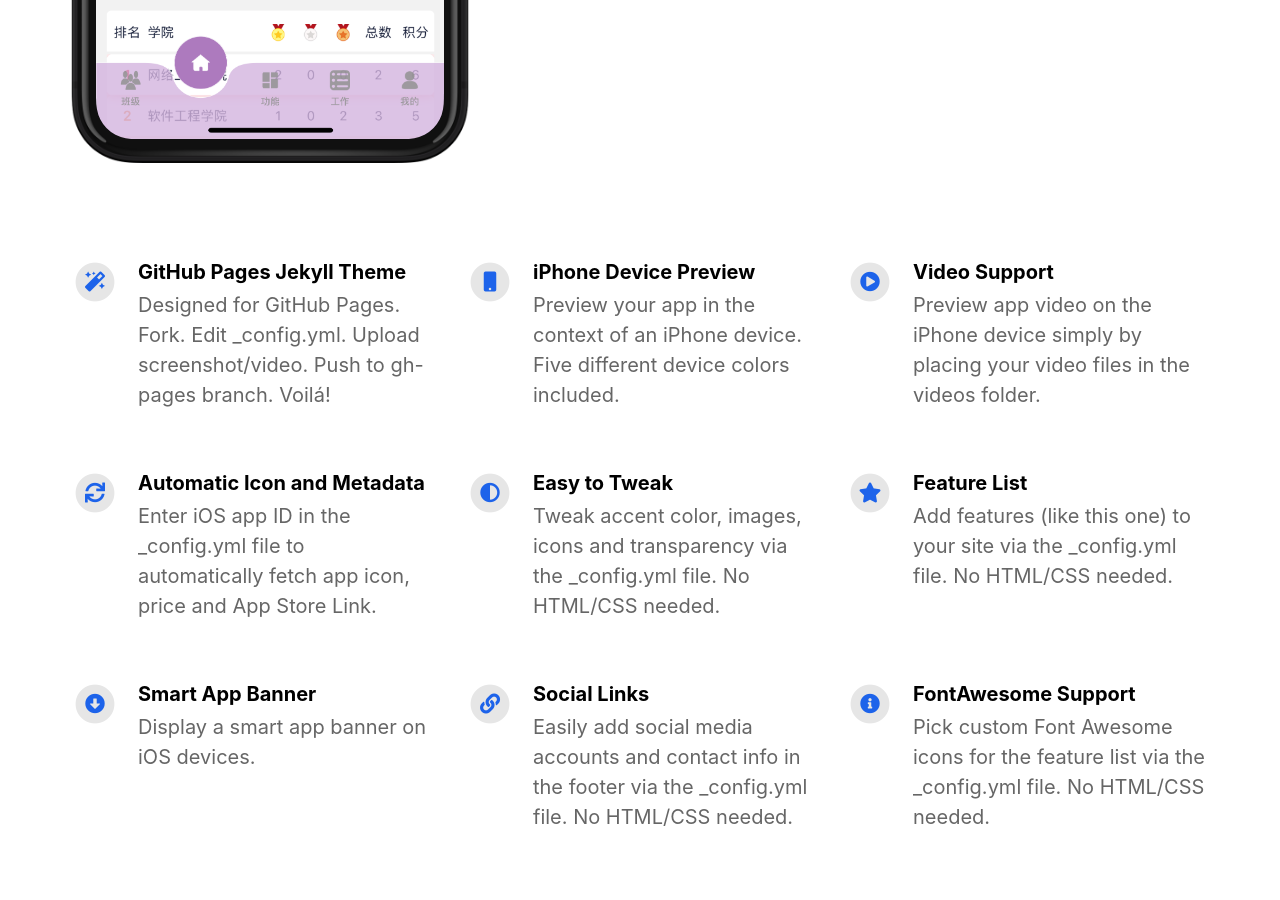
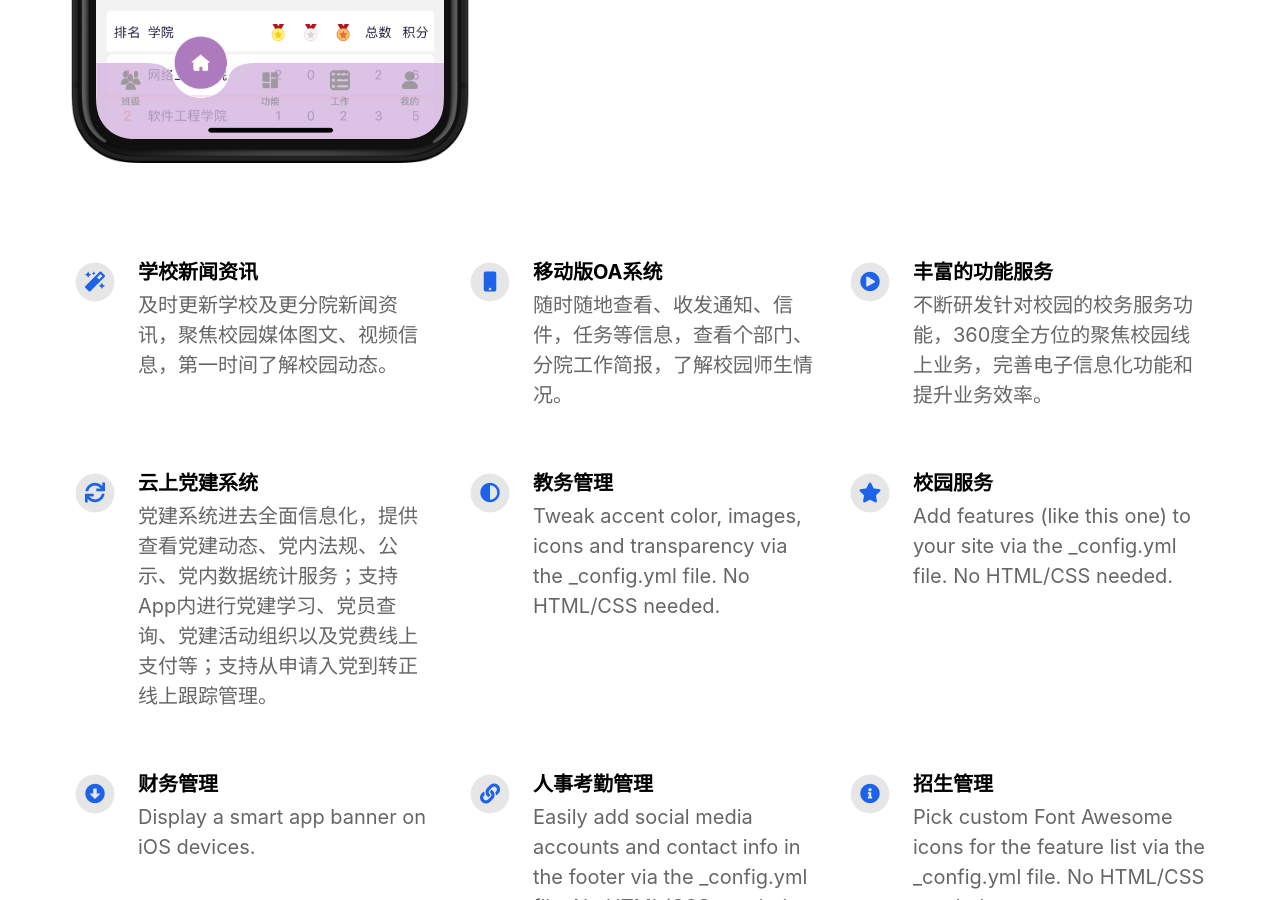
Before and after one commit to Qson8/ahead_apps, a Jekyll site: the page built from index.html, in a window 1280 px wide and 900 px high, scrolled down 822 px. Built offline with Jekyll 4.4.1, drawn with Linux system fonts in a browser that asks for light colours; nearby versions of some CDN libraries.

Commit message:
提交更改

```diff
--- a/_config.yml
+++ b/_config.yml
@@ -35,39 +35,39 @@ youtube_username                          :
 # Feature List                            Edit, add or remove features to be presented.
 features                                  :
 
-  - title                                 : GitHub Pages Jekyll Theme
-    description                           : Designed for GitHub Pages. Fork. Edit _config.yml. Upload screenshot/video. Push to gh-pages branch. Voilá!
+  - title                                 : 学校新闻资讯
+    description                           : 及时更新学校及更分院新闻资讯，聚焦校园媒体图文、视频信息，第一时间了解校园动态。
     fontawesome_icon_name                 : magic
 
-  - title                                 : iPhone Device Preview
-    description                           : Preview your app in the context of an iPhone device. Five different device colors included.
+  - title                                 : 移动版OA系统
+    description                           : 随时随地查看、收发通知、信件，任务等信息，查看个部门、分院工作简报，了解校园师生情况。
     fontawesome_icon_name                 : mobile
 
-  - title                                 : Video Support
-    description                           : Preview app video on the iPhone device simply by placing your video files in the videos folder.
+  - title                                 : 丰富的功能服务
+    description                           : 不断研发针对校园的校务服务功能，360度全方位的聚焦校园线上业务，完善电子信息化功能和提升业务效率。
     fontawesome_icon_name                 : play-circle
 
-  - title                                 : Automatic Icon and Metadata
-    description                           : Enter iOS app ID in the _config.yml file to automatically fetch app icon, price and App Store Link.
+  - title                                 : 云上党建系统
+    description                           : 党建系统进去全面信息化，提供查看党建动态、党内法规、公示、党内数据统计服务；支持App内进行党建学习、党员查询、党建活动组织以及党费线上支付等；支持从申请入党到转正线上跟踪管理。
     fontawesome_icon_name                 : sync
 
-  - title                                 : Easy to Tweak
+  - title                                 : 教务管理
     description                           : Tweak accent color, images, icons and transparency via the _config.yml file. No HTML/CSS needed.
     fontawesome_icon_name                 : adjust
 
-  - title                                 : Feature List
+  - title                                 : 校园服务
     description                           : Add features (like this one) to your site via the _config.yml file. No HTML/CSS needed.
     fontawesome_icon_name                 : star
 
-  - title                                 : Smart App Banner
+  - title                                 : 财务管理
     description                           : Display a smart app banner on iOS devices.
     fontawesome_icon_name                 : arrow-alt-circle-down
 
-  - title                                 : Social Links
+  - title                                 : 人事考勤管理
     description                           : Easily add social media accounts and contact info in the footer via the _config.yml file. No HTML/CSS needed.
     fontawesome_icon_name                 : link
 
-  - title                                 : FontAwesome Support
+  - title                                 : 招生管理
     description                           : Pick custom Font Awesome icons for the feature list via the _config.yml file. No HTML/CSS needed.
     fontawesome_icon_name                 : info-circle
 
```
